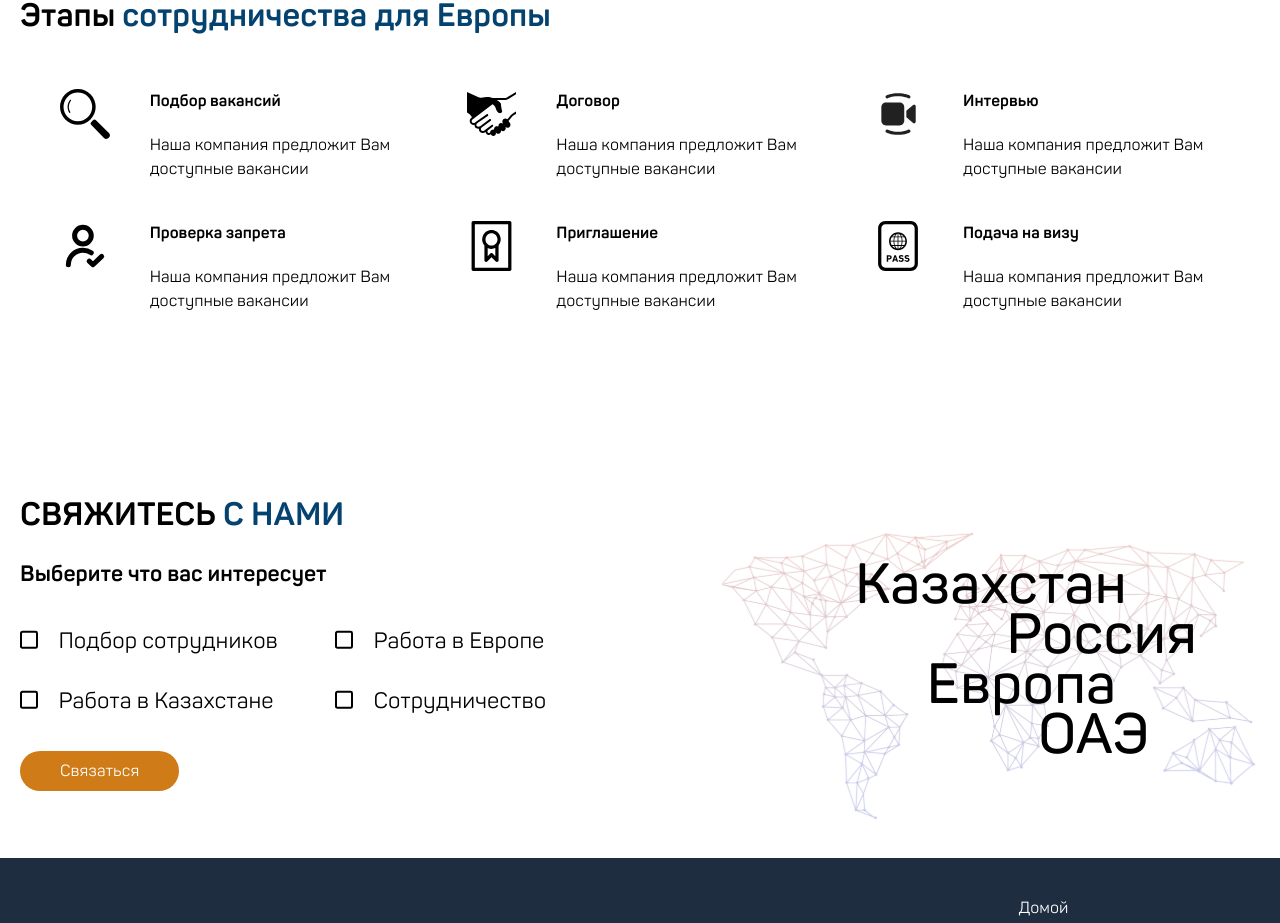
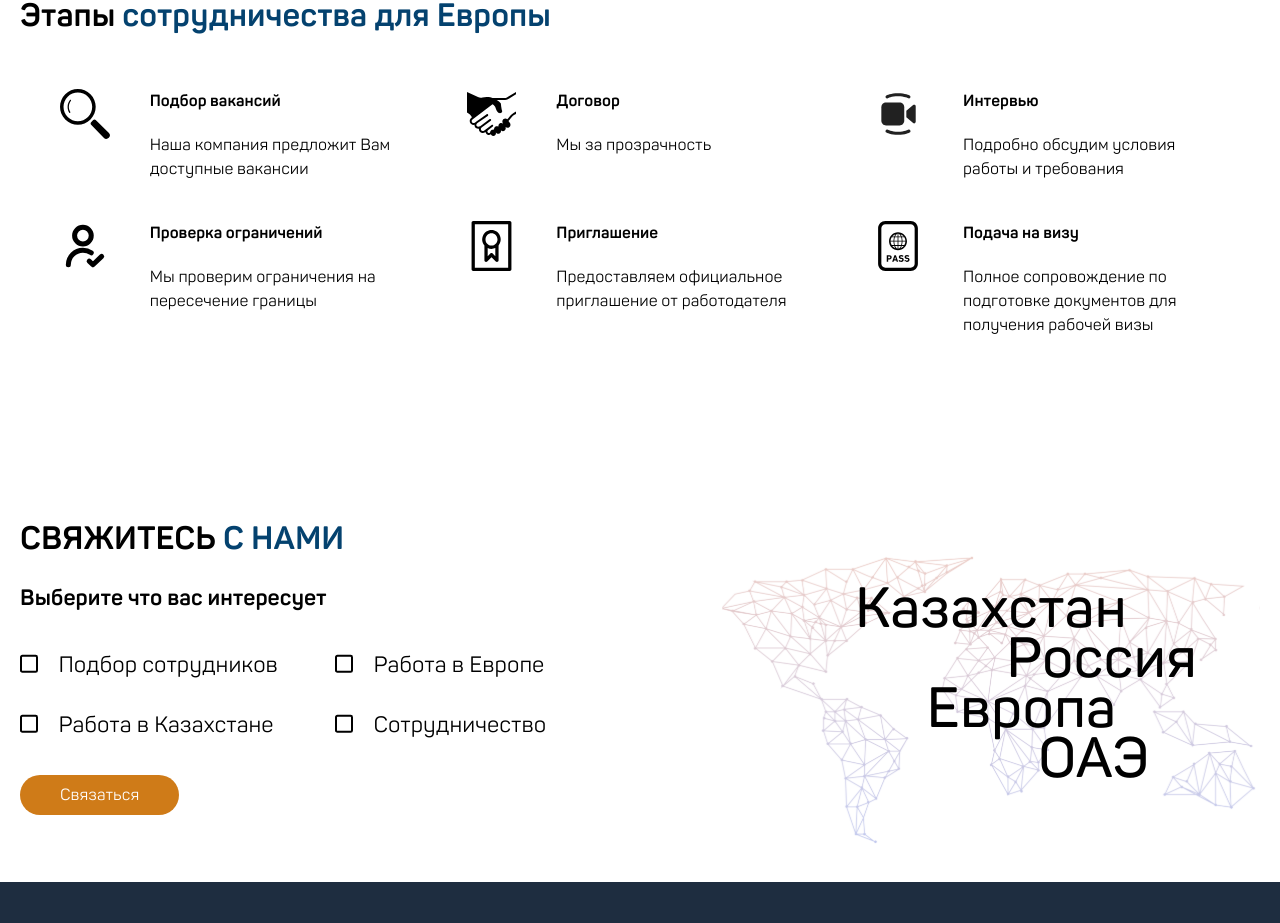
Before and after one commit to olga1124/RECA.KZ, a Next.js app: page /job in a window 1280 px wide. Shown: the part 952-1875 px from the top of the page. Built offline with nearby package versions, Linux system fonts and the light colour scheme.

Commit message:
text improements

```diff
--- a/src/components/ContactForm/index.tsx
+++ b/src/components/ContactForm/index.tsx
@@ -115,8 +115,7 @@ const ContactForm: React.FC<ContactFormProps> = ({
                     <div className="contact-form-wrapper">
                         <header className="contact-form-header">
                             <h3>Отправка запроса</h3>
-                            <p>Мы подготовим для вас лучше предложения на трудовом рынке, и проделаем всю самую сложную работу за вас.
-                                После отправки формы мы свяжемся с вами по указанным данным для дальнейшего продолжения сотрудничества</p>
+                            <p>После отправки формы мы свяжемся с вами по указанным данным для дальнейшего продолжения сотрудничества</p>
                         </header>
                         <form className="flex flex-col gap-4" onSubmit={handleSubmit}>
                             <label className="input-container flex-1">
--- a/src/constants/employers.ts
+++ b/src/constants/employers.ts
@@ -21,7 +21,7 @@ export const employersServices: EmployersCardProps[] = [
         icon: "resume-business-cv"
     },
     {
-        title: "Анализ Коньюктуры позиции ",
+        title: "Анализ рынка труда ",
         text: "Комплексный анализ позиции или профиля кандидата с учетом изменений и тенденций на рынке труда. Оцениваем соответствие предложения и спроса на рынке. Это позволяет работодателям и соискателям принимать информированные решения, максимально адаптированные к текущей ситуации на рынке труда. ",
         icon: "financial-networks"
     },
--- a/src/constants/home.ts
+++ b/src/constants/home.ts
@@ -10,7 +10,7 @@ export const homeHero: HeroProps = {
 export const categories: ServiceCardProps[] = [
     {
         title: "Ищу сотрудников",
-        text: "Полный цикл рекрутинга: анализ, поиск, отбор и привлечение кандидатов, обладающих всеми навыками, соответствующими текущим и долгосрочным стратегическим планам вашег бизнеса",
+        text: "Полный цикл рекрутинга: анализ, поиск, отбор и привлечение кандидатов, обладающих всеми навыками, соответствующими текущим и долгосрочным стратегическим планам вашего бизнеса",
         btnTitle: "Подробнее",
         path: "/employers"
     },
--- a/src/constants/stage.ts
+++ b/src/constants/stage.ts
@@ -10,27 +10,27 @@ export const jobStages = {
         },
         {
             title: "Договор",
-            text: "Наша компания предложит Вам доступные вакансии",
+            text: "Мы за прозрачность",
             image: "/agreement.svg"
         },
         {
             title: "Интервью",
-            text: "Наша компания предложит Вам доступные вакансии",
+            text: "Подробно обсудим условия работы и требования",
             image: "/interview.svg"
         },
         {
-            title: "Проверка запрета",
-            text: "Наша компания предложит Вам доступные вакансии",
+            title: "Проверка ограничений",
+            text: "Мы проверим ограничения на пересечение границы",
             image: "/checking.svg"
         },
         {
             title: "Приглашение",
-            text: "Наша компания предложит Вам доступные вакансии",
+            text: "Предоставляем официальное приглашение от работодателя",
             image: "/invating.svg"
         },
         {
             title: "Подача на визу",
-            text: "Наша компания предложит Вам доступные вакансии",
+            text: "Полное сопровождение по подготовке документов для получения рабочей визы",
             image: "/pass.svg"
         }
     ]
```
Also changed, not shown: src/constants/stage-employee.ts (+2 -7 lines).
